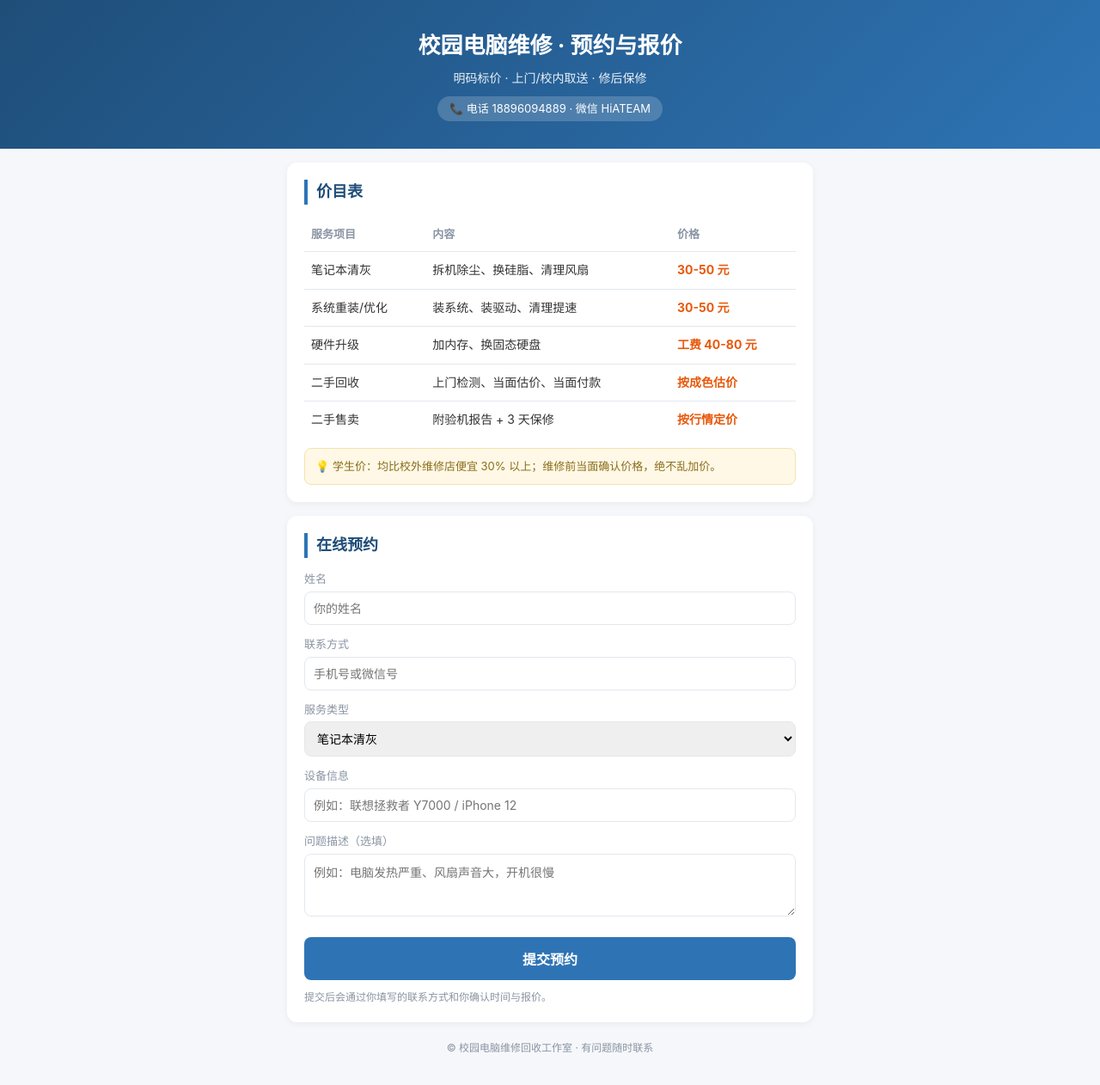
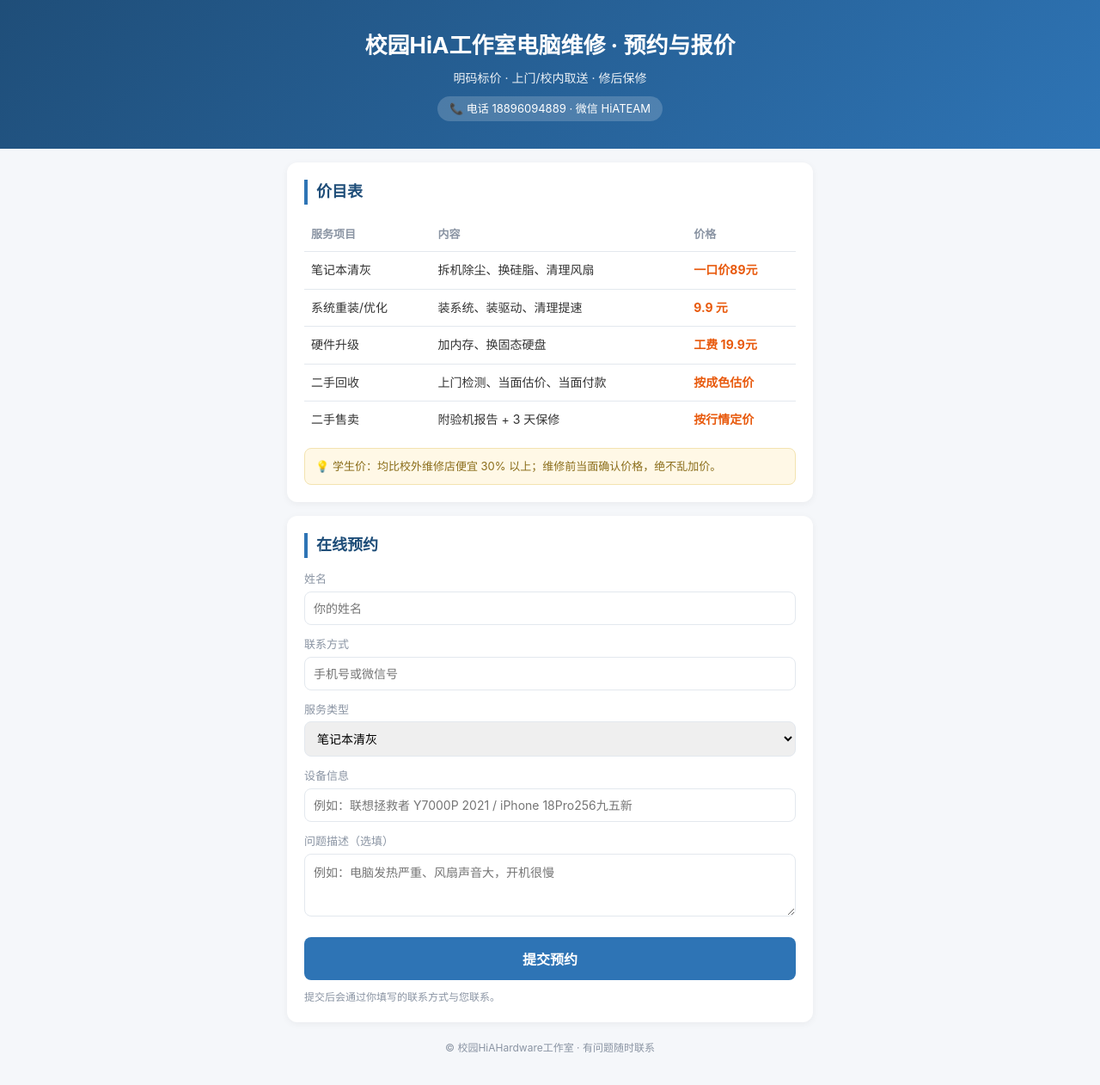
Before and after one commit to HiAJJH/school-repair-HiA-Hardware, a plain HTML site: page website/index.html in a window 1280 px wide. Shown: the whole page at 86% size. Drawn offline with nearby package versions, Linux system fonts and the light colour scheme.

Commit message:
Add files via upload

```diff
--- a/website/index.html
+++ b/website/index.html
@@ -3,7 +3,7 @@
 <head>
 <meta charset="UTF-8">
 <meta name="viewport" content="width=device-width, initial-scale=1.0">
-<title>校园电脑维修 · 预约与报价</title>
+<title>校园HiA工作室电脑维修 · 预约与报价</title>
 <style>
   :root { --blue:#2e74b5; --dark:#1f4e79; --bg:#f5f7fa; --card:#fff; --line:#e3e8ee; --text:#333; --muted:#8a94a3; }
   * { box-sizing:border-box; margin:0; padding:0; }
@@ -33,7 +33,7 @@
 <body>
 
 <div class="hero">
-  <h1>校园电脑维修 · 预约与报价</h1>
+  <h1>校园HiA工作室电脑维修 · 预约与报价</h1>
   <p>明码标价 · 上门/校内取送 · 修后保修</p>
   <span class="badge" id="contact">📞 加载中…</span>
 </div>
@@ -44,9 +44,9 @@
     <h2>价目表</h2>
     <table>
       <tr><th>服务项目</th><th>内容</th><th>价格</th></tr>
-      <tr><td>笔记本清灰</td><td>拆机除尘、换硅脂、清理风扇</td><td class="price">30-50 元</td></tr>
-      <tr><td>系统重装/优化</td><td>装系统、装驱动、清理提速</td><td class="price">30-50 元</td></tr>
-      <tr><td>硬件升级</td><td>加内存、换固态硬盘</td><td class="price">工费 40-80 元</td></tr>
+      <tr><td>笔记本清灰</td><td>拆机除尘、换硅脂、清理风扇</td><td class="price">一口价89元</td></tr>
+      <tr><td>系统重装/优化</td><td>装系统、装驱动、清理提速</td><td class="price">9.9 元</td></tr>
+      <tr><td>硬件升级</td><td>加内存、换固态硬盘</td><td class="price">工费 19.9元</td></tr>
       <tr><td>二手回收</td><td>上门检测、当面估价、当面付款</td><td class="price">按成色估价</td></tr>
       <tr><td>二手售卖</td><td>附验机报告 + 3 天保修</td><td class="price">按行情定价</td></tr>
     </table>
@@ -69,16 +69,16 @@
         <option>二手设备购买咨询</option>
       </select>
       <label>设备信息</label>
-      <input type="text" id="device" placeholder="例如：联想拯救者 Y7000 / iPhone 12">
+      <input type="text" id="device" placeholder="例如：联想拯救者 Y7000P 2021 / iPhone 18Pro256九五新">
       <label>问题描述（选填）</label>
       <textarea id="desc" rows="3" placeholder="例如：电脑发热严重、风扇声音大，开机很慢"></textarea>
       <button type="submit">提交预约</button>
     </form>
-    <p class="note">提交后会通过你填写的联系方式和你确认时间与报价。</p>
+    <p class="note">提交后会通过你填写的联系方式与您联系。</p>
     <div id="result" class="tip" style="display:none;"></div>
   </div>
 
-  <p class="footer">© 校园电脑维修回收工作室 · 有问题随时联系</p>
+  <p class="footer">© 校园HiAHardware工作室 · 有问题随时联系</p>
 </div>
 
 <script src="https://cdn.jsdelivr.net/npm/@supabase/supabase-js@2"></script>
```
